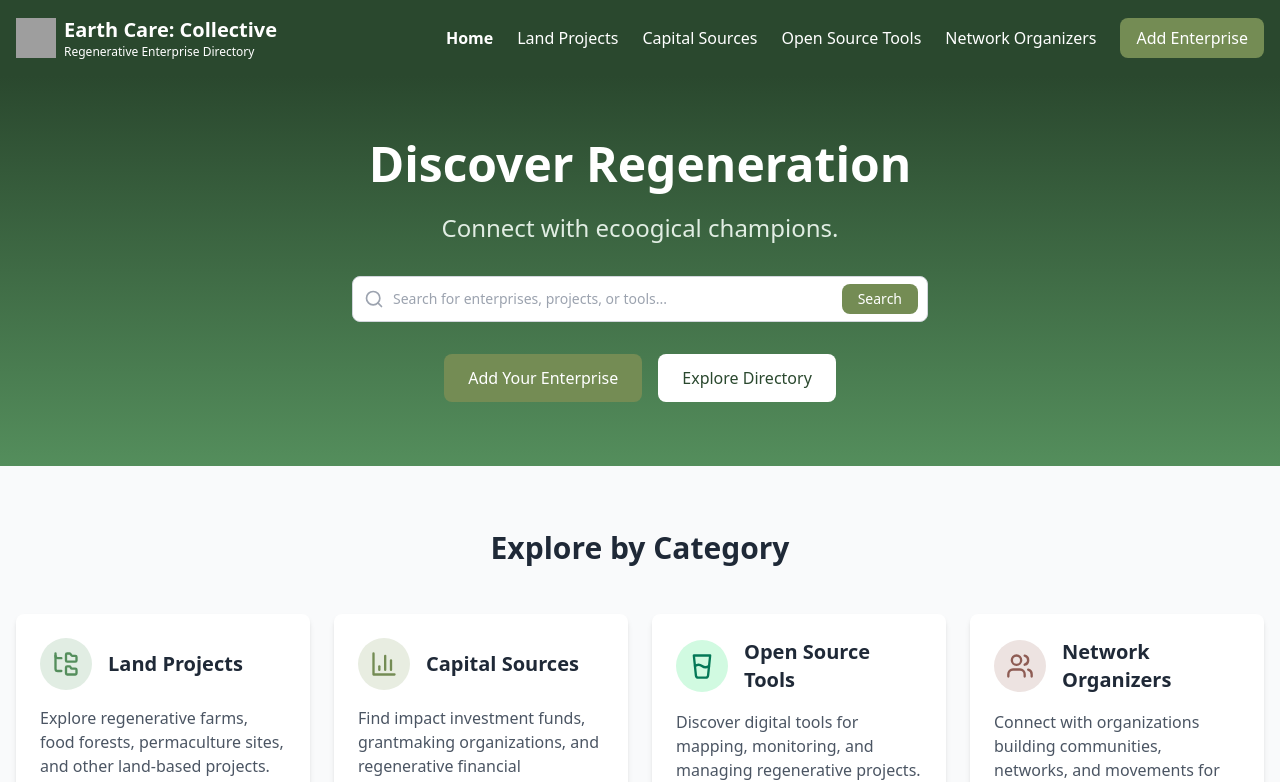
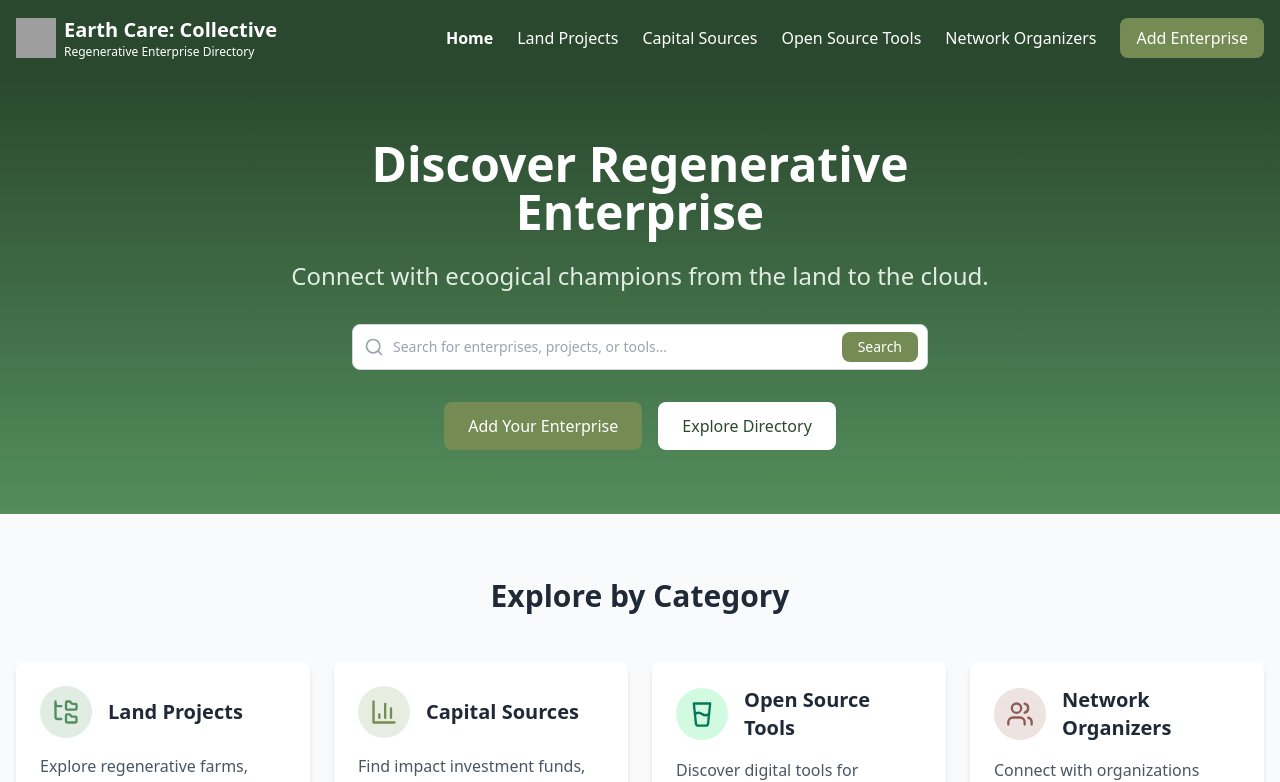
Before and after one commit to serenelion/collective, a React (Vite) app: page / in a window 1280 px wide. Shown: the top 782 px of the page. Built offline with nearby package versions, Linux system fonts and the light colour scheme; no server answers; the database is empty; grey boxes are pictures that could not be loaded.

Commit message:
Deploy application to Netlify

```diff
--- a/src/pages/Home.tsx
+++ b/src/pages/Home.tsx
@@ -40,10 +40,10 @@ const Home: React.FC = () => {
         <div className="container mx-auto px-4">
           <div className="max-w-3xl mx-auto text-center">
             <h1 className="text-4xl md:text-5xl font-bold mb-6 leading-tight">
-              Discover Regeneration
+              Discover Regenerative Enterprise
             </h1>
             <p className="text-xl md:text-2xl mb-8 text-primary-100">
-              Connect with ecoogical champions.
+              Connect with ecoogical champions from the land to the cloud.
             </p>
 
             <div className="max-w-xl mx-auto mb-8">
```
